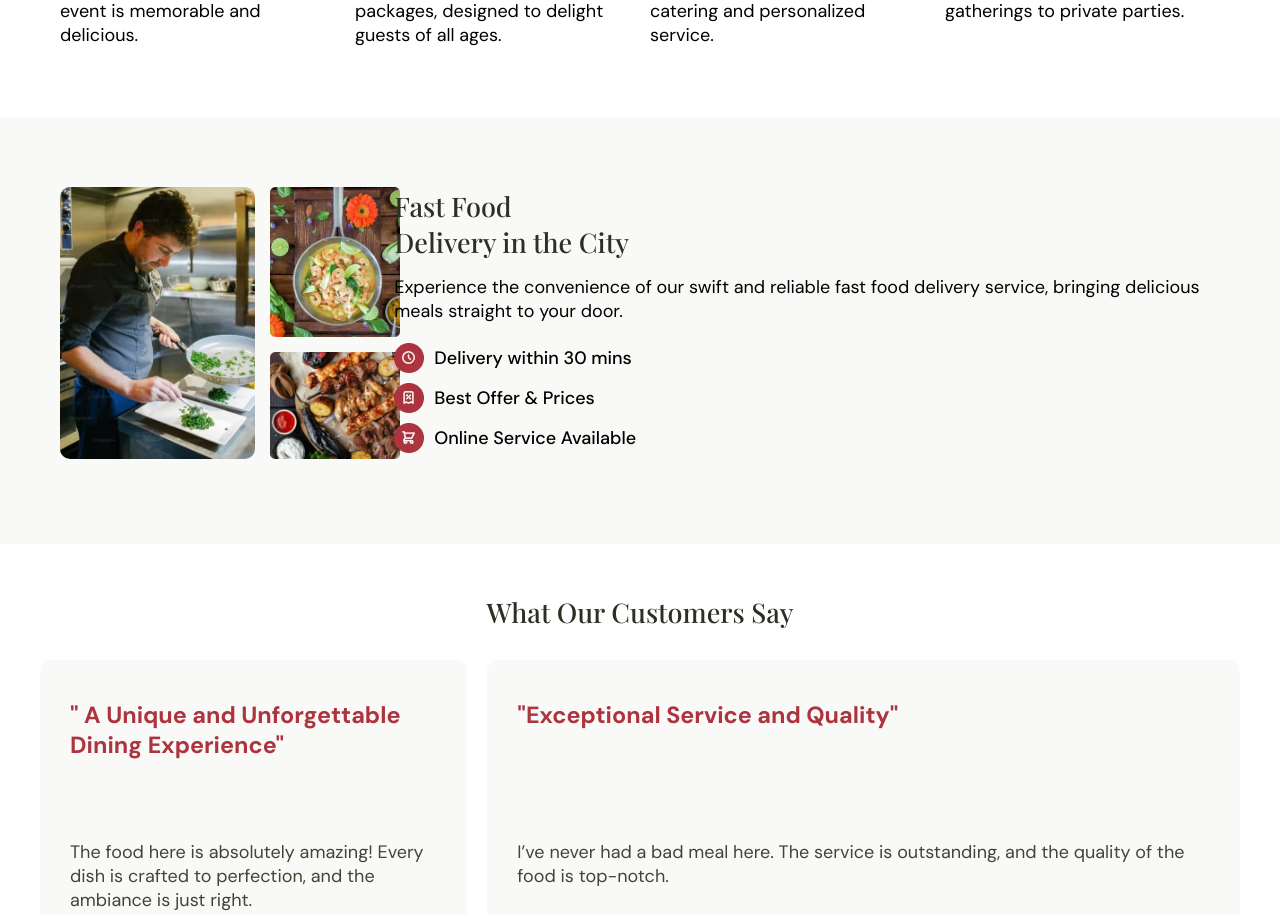
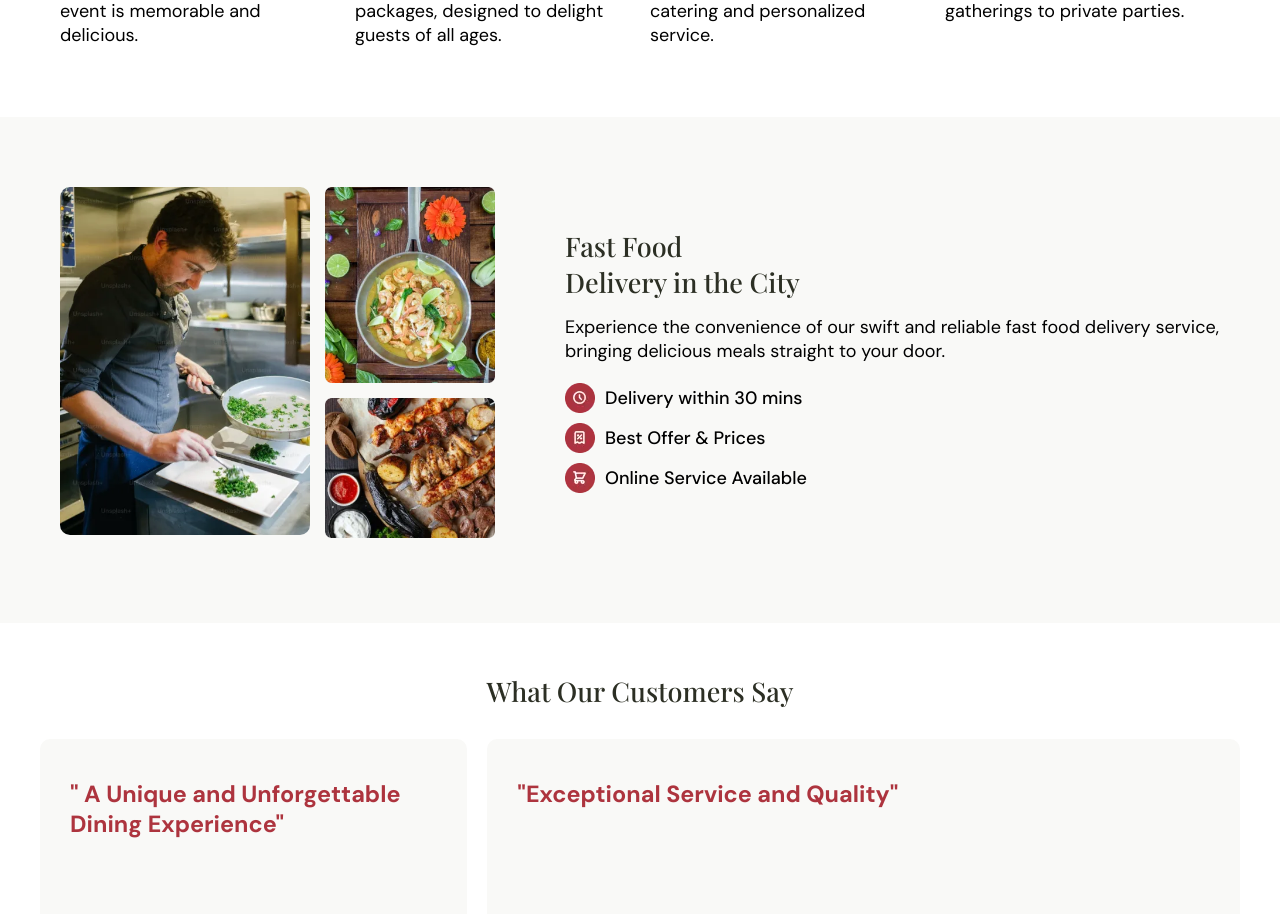
Before and after one commit to devalibello/tasty-food, a React (Create React App) app: page / in a window 1280 px wide. Shown: the part 2744-3658 px from the top of the page. Built offline with nearby package versions, Linux system fonts and the light colour scheme; a web font is replaced by a local one.

Commit message:
Update delivery section final 1

```diff
--- a/src/styles/Delivery.css
+++ b/src/styles/Delivery.css
@@ -237,14 +237,25 @@
 /* Laptop Styles */
 
 @media screen and (min-width: 960px) {
-    .delivery-section {
-        display: flex;
-        align-items: center;
-        gap: 60px;
-    }
 
     .delivery-section-background {
         padding: 70px 60px;
+    }
+
+    .delivery-image-up {
+        width: 150px;
+    }
+
+    .delivery-image-down {
+        width: 150px;
+    }
+
+    .picture-left {
+        width: 224px;
+    }
+
+    .delivery-section {
+        gap: 150px;
     }
 
 }
@@ -253,16 +264,23 @@
 /* Desktop Style */
 
 @media screen and (min-width: 1190px) {
+    .delivery-image-up {
+        width: 170px;
+    }
+
+    .delivery-image-down {
+        width: 170px;
+    }
+
+    .picture-left {
+        width: 250px;
+    }
+
     .delivery-section {
-        /* display: grid;
-        grid-template-columns: 1fr 1fr;
-        gap: 20px; */
-        display: flex;
-        align-items: center;
-        gap: 60px;
+        gap: 180px;
     }
 
     .delivery-section-background {
-        padding: 70px 60px;
+        max-width: 1280px;
     }
 }
```
